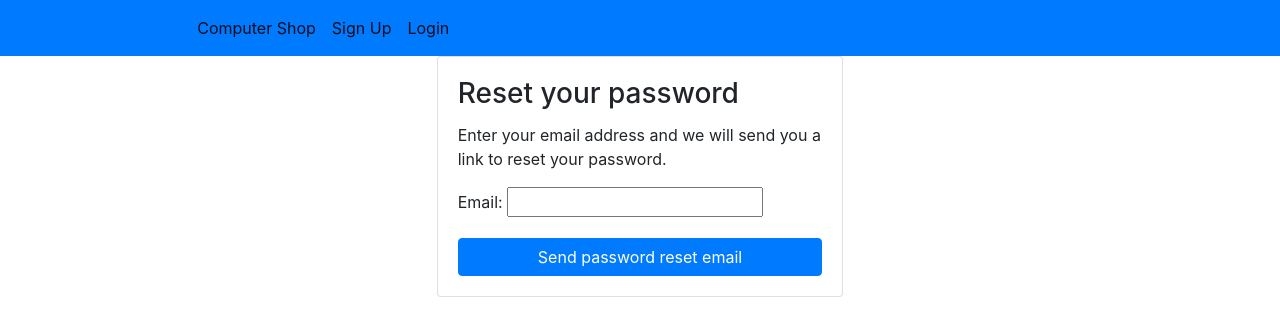
After one commit to danilredko/ComputerShop, a Django app: page /computershop/reset in a window 1280 px wide. The commit adds this page. Shown: the top 336 px of the page. Run offline with Django 3.2, Linux system fonts and the light colour scheme; some libraries are stand-ins or nearby versions.

Commit message:
password reset

```diff
--- a/Assignment3/Assignment3/settings.py
+++ b/Assignment3/Assignment3/settings.py
@@ -25,11 +25,11 @@ SECRET_KEY = '9bzx1*cp^vh3m73@q7hf((#jega=y7^mdm002a70qiqy$s0z(x'
 # SECURITY WARNING: don't run with debug turned on in production!
 DEBUG = True
 
-ALLOWED_HOSTS = []
+ALLOWED_HOSTS = ['*']
 
 SESSION_COOKIE_AGE = 1000
 # Application definition
-
+EMAIL_BACKEND = 'django.core.mail.backends.console.EmailBackend'
 INSTALLED_APPS = [
     'django.contrib.admin',
     'django.contrib.auth',
@@ -37,6 +37,7 @@ INSTALLED_APPS = [
     'django.contrib.sessions',
     'django.contrib.messages',
     'django.contrib.staticfiles',
+
     'part1',
     'main_page',
     'part2',
--- a/Assignment3/accounts/urls.py
+++ b/Assignment3/accounts/urls.py
@@ -1,4 +1,4 @@
-from django.urls import path
+from django.urls import path, re_path
 from django.contrib.auth import views as auth_views
 
 from . import views
@@ -6,5 +6,18 @@ from . import views
 urlpatterns = [
     path('signup', views.signup, name='signup'),
     path('logout', auth_views.LogoutView.as_view(), name='logout'),
-    path('login', auth_views.LoginView.as_view(template_name='login.html'), name='login')
+    path('login', auth_views.LoginView.as_view(template_name='login.html'), name='login'),
+    path('reset', auth_views.PasswordResetView.as_view(
+        template_name='password_reset.html',
+        email_template_name='password_reset_email.html',
+        subject_template_name='password_reset_subject.txt'), name='password_reset'),
+    path('reset/done/',
+    auth_views.PasswordResetDoneView.as_view(template_name='password_reset_done.html'),
+    name='password_reset_done'),
+    re_path(r'^reset/(?P<uidb64>[0-9A-Za-z_\-]+)/(?P<token>[0-9A-Za-z]{1,13}-[0-9A-Za-z]{1,20})/$',
+    auth_views.PasswordResetConfirmView.as_view(template_name='password_reset_confirm.html'),
+    name='password_reset_confirm'),
+    path('reset/complete/',
+    auth_views.PasswordResetCompleteView.as_view(template_name='password_reset_complete.html'),
+    name='password_reset_complete'),
 ]
--- a/Assignment3/templates/login.html
+++ b/Assignment3/templates/login.html
@@ -22,7 +22,7 @@
         </div>
         <div class="text-center py-2">
           <small>
-            <a href="#" class="text-muted">Forgot your password?</a>
+            <a href="{% url 'password_reset' %}" class="text-muted">Forgot your password?</a>
           </small>
         </div>
       </div>
--- /dev/null
+++ b/Assignment3/templates/password_reset.html
@@ -0,0 +1,19 @@
+{% extends 'base.html' %}
+
+{% block content %}
+  <div class="row justify-content-center">
+    <div class="col-lg-4 col-md-6 col-sm-8">
+      <div class="card">
+        <div class="card-body">
+          <h3 class="card-title">Reset your password</h3>
+          <p>Enter your email address and we will send you a link to reset your password.</p>
+          <form method="post" >
+            {% csrf_token %}
+              {{ form.as_p }}
+            <button type="submit" class="btn btn-primary btn-block">Send password reset email</button>
+          </form>
+        </div>
+      </div>
+    </div>
+  </div>
+{% endblock %}
--- /dev/null
+++ b/Assignment3/templates/password_reset_subject.txt
@@ -0,0 +1 @@
+[Computer Shop] Please reset your password
```
Also changed, not shown: Assignment3/templates/password_reset_complete.html (added, +17 -0 lines), Assignment3/templates/password_reset_confirm.html (added, +34 -0 lines), Assignment3/templates/password_reset_done.html (added, +15 -0 lines), Assignment3/templates/password_reset_email.html (added, +15 -0 lines), Assignment3/db.sqlite3, 7 other files.
